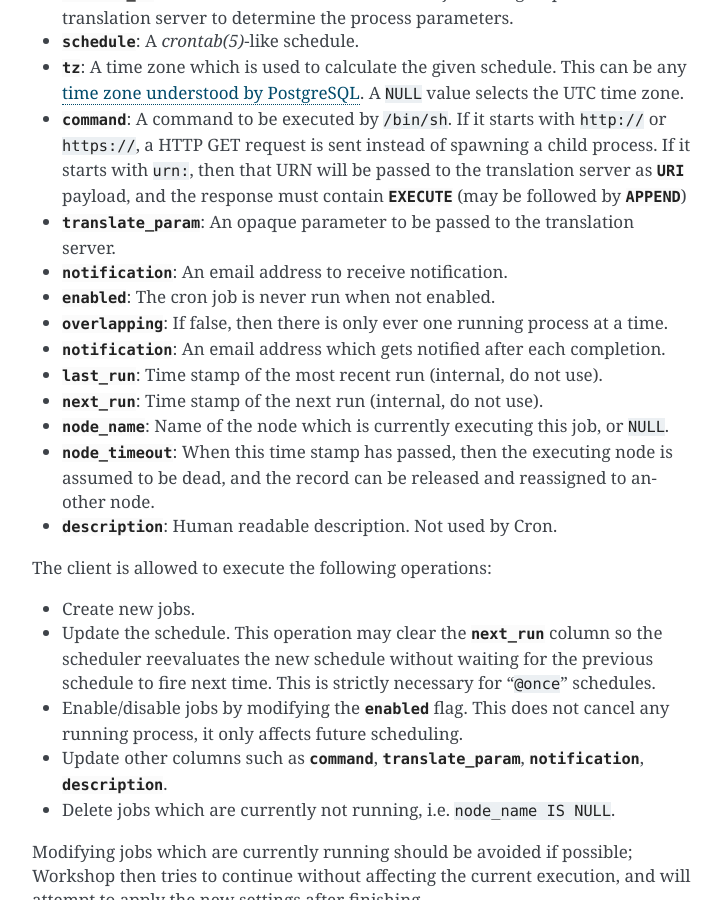
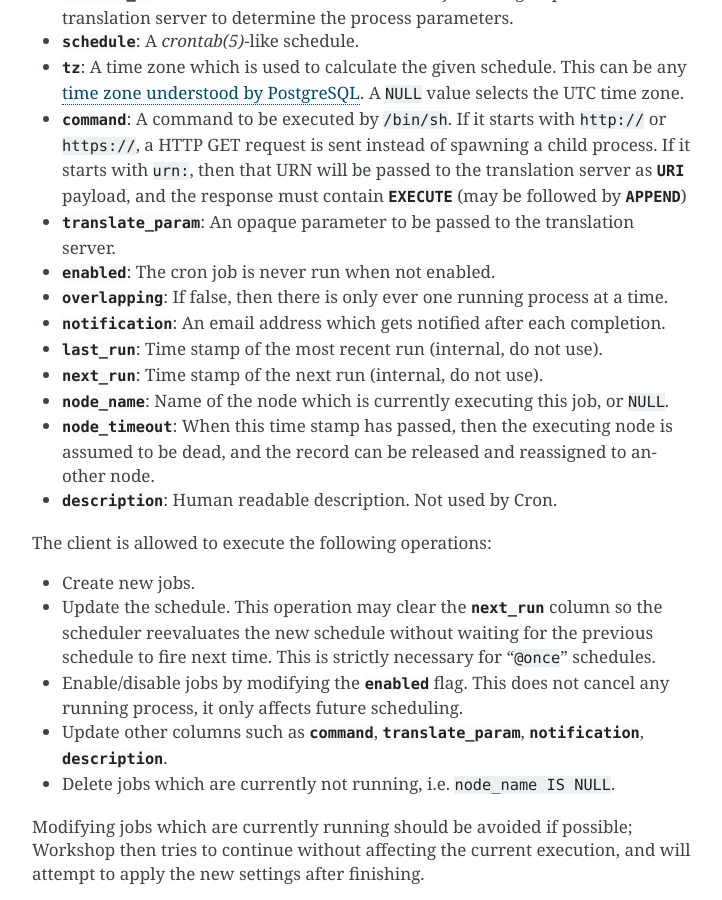
Before and after one commit to CM4all/workshop, a Sphinx documentation site: the page built from doc/index.rst, in a window 1280 px wide and 900 px high, scrolled down 7895 px. Shown: the whole window, without its empty margins (388-1110 px from the left). Built offline with Sphinx 7.4.7, drawn with Linux system fonts in a browser that asks for light colours.

Commit message:
doc: remove duplicate line

```diff
--- a/doc/index.rst
+++ b/doc/index.rst
@@ -416,7 +416,6 @@
   :envvar:`EXECUTE` (may be followed by :envvar:`APPEND`)
 * :envvar:`translate_param`: An opaque parameter to be passed to the
   translation server.
-* :envvar:`notification`: An email address to receive notification.
 * :envvar:`enabled`: The cron job is never run when not enabled.
 * :envvar:`overlapping`: If false, then there is only ever one running
   process at a time.
```
